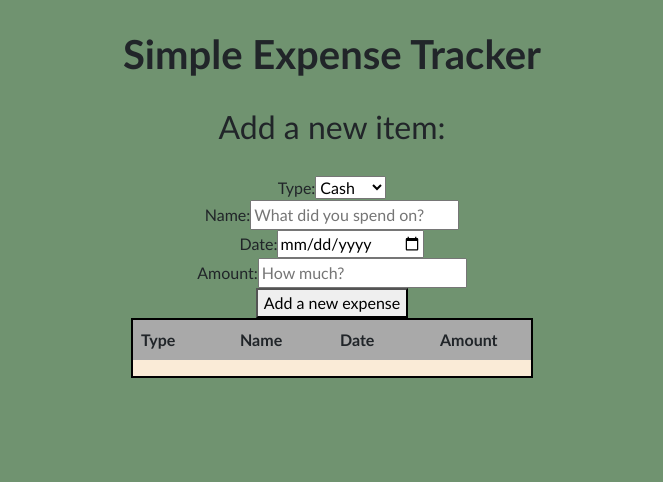
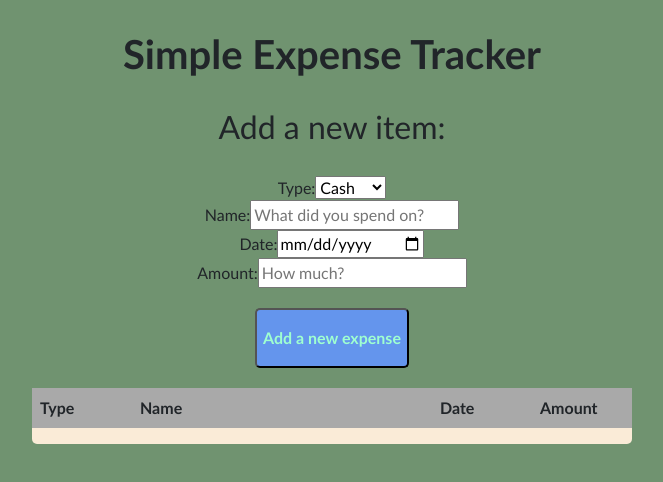
Before and after one commit to nomoneyrecord/Expense-Tracker-main, a React (Vite) app: page / in a window 1280 px wide. Shown: the top 482 px of the page, without its empty margins (308-971 px from the left). Built offline with nearby package versions, Linux system fonts and the light colour scheme.

Commit message:
Added additional styling

```diff
--- a/src/App.css
+++ b/src/App.css
@@ -24,9 +24,20 @@ html {
 }
 
 .main-table {
+  margin-top: 20px;
   border-collapse: collapse;
-  border: 2px solid black;
   background-color: antiquewhite;
+  border-radius: 5px;
+
+}
+
+.add-button {
+  margin-top: 20px;
+  height: 60px;
+  border-radius: 5px;
+  color: rgb(159, 255, 208);
+  background-color: cornflowerblue;
+  font-weight: 900;
 }
 
 td, th {
--- a/src/App.jsx
+++ b/src/App.jsx
@@ -40,7 +40,7 @@ function App() {
     </thead>
     <tbody>
       <tr>
-        <td colSpan="4"></td>
+        <td></td>
         <td></td>
         <td></td>
         <td></td>
```
Also changed, not shown: src/Components/Table.jsx (added).
